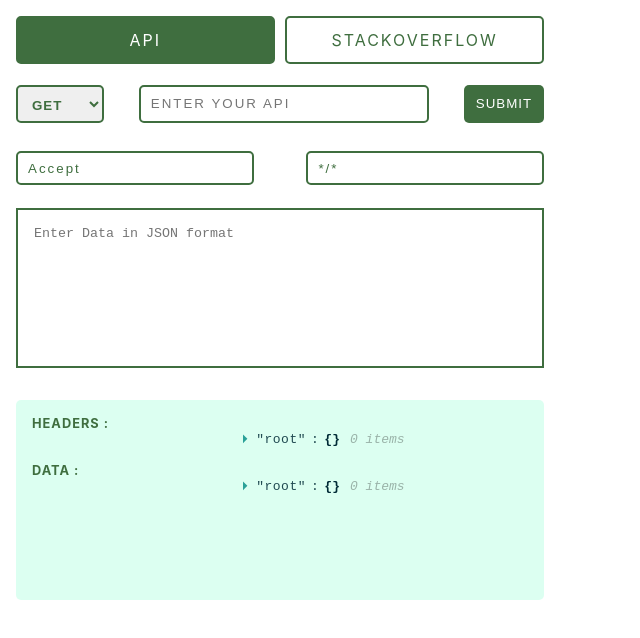
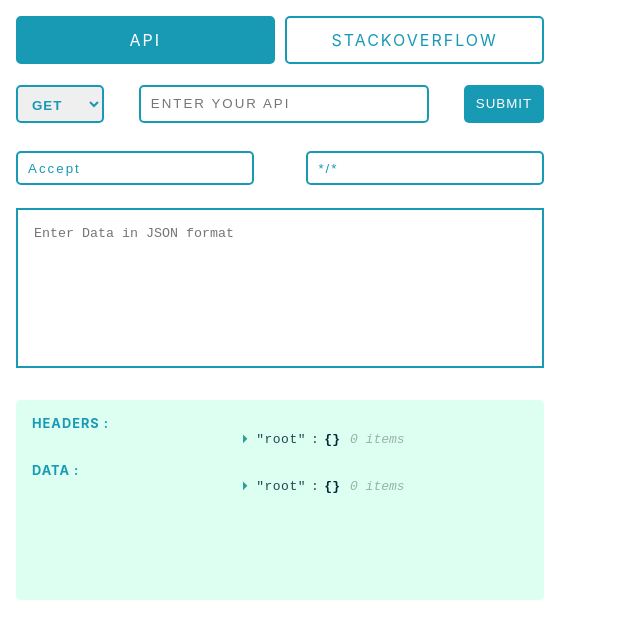
Before and after one commit to Ayushi20-19/ApiDesk, a React (Create React App) app: page / in a window 1280 px wide. Shown: the top 638 px of the page, without its empty margins (0-640 px from the left). Built offline with nearby package versions, Linux system fonts and the light colour scheme.

Commit message:
UI change

```diff
--- a/src/App.css
+++ b/src/App.css
@@ -4,8 +4,8 @@
   box-sizing: border-box;
 }
 :root {
-  --primary-color: #3f6e3f;
-  --error-color: #BB532E;
+  --primary-color: #189AB4;
+  --error-color: #ff0000;
   --text-color: #fff;
   --base-color: #d5ffeed2 ;
 }
@@ -16,7 +16,7 @@
   padding: 1rem;
   position: relative;
 }
-.App::-webkit-scrollbar {
+-webkit-scrollbar {
 	width: 6px;
 	background-color: var(--primary-color);
 }
--- a/src/App.js
+++ b/src/App.js
@@ -7,8 +7,8 @@
   return (
     <div className='App'>
     <div className="routes-cont">
-      <div className="route" onClick={()=>setIsStackOverflow(false) } style={{ backgroundColor:istackOverflow ? '#fff':'#3f6e3f', color:!istackOverflow ? '#fff':'#3f6e3f'}}>API</div>
-      <div className="route sec-route"  onClick={()=>setIsStackOverflow(true)} style={{ backgroundColor:!istackOverflow ? '#fff':'#3f6e3f', color:istackOverflow ? '#fff':'#3f6e3f'}}>StackOverflow</div>
+      <div className="route" onClick={()=>setIsStackOverflow(false) } style={{ backgroundColor:istackOverflow ? '#fff':'#189AB4', color:!istackOverflow ? '#fff':'#189AB4'}}>API</div>
+      <div className="route sec-route"  onClick={()=>setIsStackOverflow(true)} style={{ backgroundColor:!istackOverflow ? '#fff':'#189AB4', color:istackOverflow ? '#fff':'#189AB4'}}>StackOverflow</div>
     </div>
     {istackOverflow ?<StackOverflow/>:<ShowApiData />}
     </div>
```
